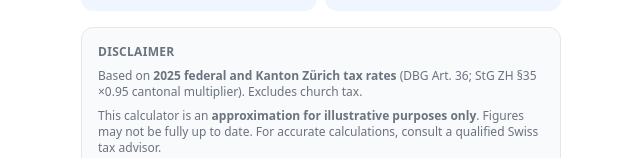
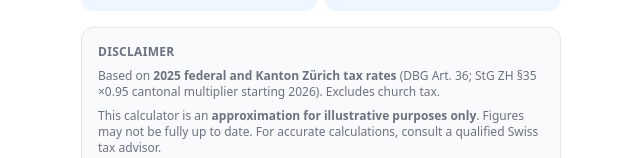
Before and after one commit to sandarlim/ZH-tax-overseas-calc, a React (Vite) app: page / in a window 1280 px wide. Shown: the part 1065-1223 px from the top of the page, without its empty margins (319-959 px from the left). Built offline with nearby package versions, Linux system fonts and the light colour scheme.

Commit message:
mix of 2025 and 2026 numbers

```diff
--- a/src/App.jsx
+++ b/src/App.jsx
@@ -292,7 +292,6 @@ export default function App() {
               <Row label="Wealth tax with property" val={fmt(wTaxW)} indent />
               <Row label="Wealth tax impact" val={fmt(dWealth)} highlight />
               <tr><td colSpan={2} className="px-1 py-2 text-xs text-gray-400">
-                Bands: 0‰ to CHF 77k · 0.5‰ to 308k · 1‰ to 3.158m · 3‰ above
               </td></tr>
             </tbody>
           </table>
@@ -301,7 +300,7 @@ export default function App() {
 
       <div className="mt-4 bg-gray-50 border border-gray-200 rounded-xl p-4 space-y-2">
         <p className="text-xs font-semibold text-gray-500 uppercase tracking-wide">Disclaimer</p>
-        <p className="text-xs text-gray-500">Based on <strong>2025 federal and Kanton Zürich tax rates</strong> (DBG Art. 36; StG ZH §35 ×0.95 cantonal multiplier). Excludes church tax. </p>
+        <p className="text-xs text-gray-500">Based on <strong>2025 federal and Kanton Zürich tax rates</strong> (DBG Art. 36; StG ZH §35 ×0.95 cantonal multiplier starting 2026). Excludes church tax. </p>
         <p className="text-xs text-gray-500">This calculator is an <strong>approximation for illustrative purposes only</strong>. Figures may not be fully up to date. For accurate calculations, consult a qualified Swiss tax advisor.</p>
         <p className="text-xs text-gray-500">⚠️ <strong>Note on Eigenmietwert:</strong> The imputed rental value system will be abolished in Switzerland in the coming years. This will affect the income progression calculation.</p>
         <p className="text-xs text-gray-500">Found an error? <a href="https://github.com/sandarlim/ZH-tax-overseas-calc/issues/new" className="text-blue-500 underline" target="_blank">Open an issue on GitHub</a> or fork the project to update.</p>
```
